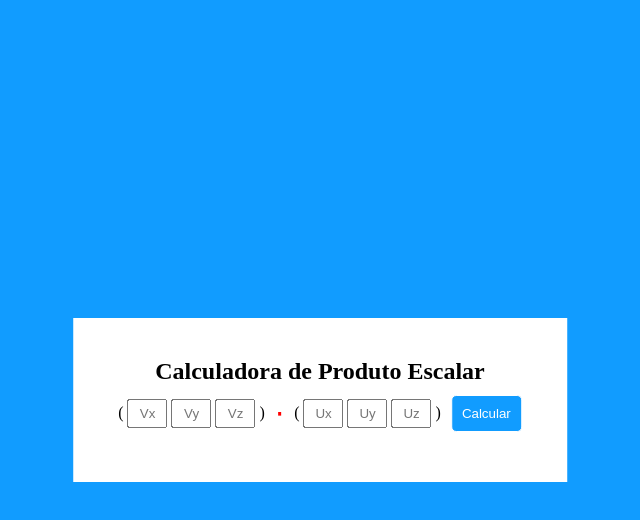
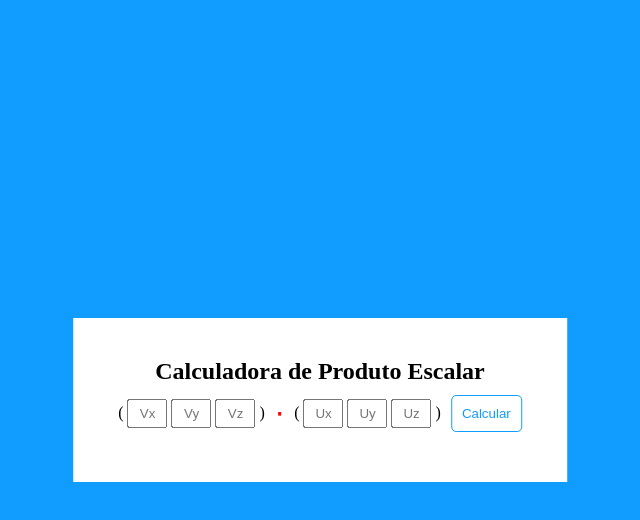
Before and after one commit to Yckson/produto-escalar-vetores, a plain HTML site: page index.html in a window 1280 px wide. In both pictures the pointer is over the button "Calcular". Shown: the whole page, without its empty margins (320-960 px from the left). Drawn offline with Linux system fonts and the light colour scheme.

Commit message:
Update MQ.css

```diff
--- a/src/css/MQ.css
+++ b/src/css/MQ.css
@@ -22,3 +22,10 @@
         height: 60%;
     }
 }
+
+button:hover{
+    background-color: white;
+    border-color: rgb(17, 156, 255);
+    color: rgb(17, 156, 255);
+    cursor: pointer;
+}
```
